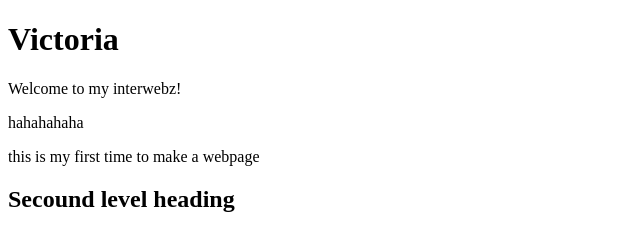
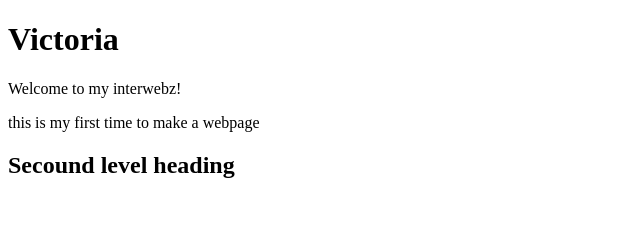
Before and after one commit to vvvictoriaLiu/vvvictoriaLiu.github.io, a plain HTML site: page demo/index.html in a window 1280 px wide. Shown: the whole page, without its empty margins (0-640 px from the left). Drawn offline with Linux system fonts and the light colour scheme.

Commit message:
delate paragraph

```diff
--- a/demo/index.html
+++ b/demo/index.html
@@ -8,7 +8,6 @@
 <body>
     <h1>Victoria</h1>
     <p>Welcome to my interwebz!</p>
-    <p>hahahahaha</p>
     <p>this is my first time to make a webpage</p>
     <h2>Secound level heading</h2>
 </body>
```
